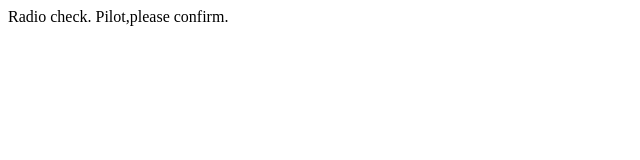
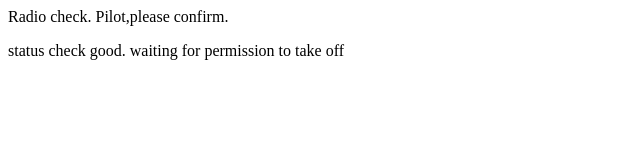
Before and after one commit to ramya4792/communication-log, a plain HTML site: page index.html in a window 1280 px wide. Shown: the whole page, without its empty margins (0-640 px from the left). Drawn offline with Linux system fonts and the light colour scheme.

Commit message:
Added second line to log

```diff
--- a/index.html
+++ b/index.html
@@ -1,5 +1,6 @@
 <html>
 <body>
 	<p>Radio check. Pilot,please confirm.</p>
+	<p>status check good. waiting for permission to take off</p>
 </body>
 </html>
```
